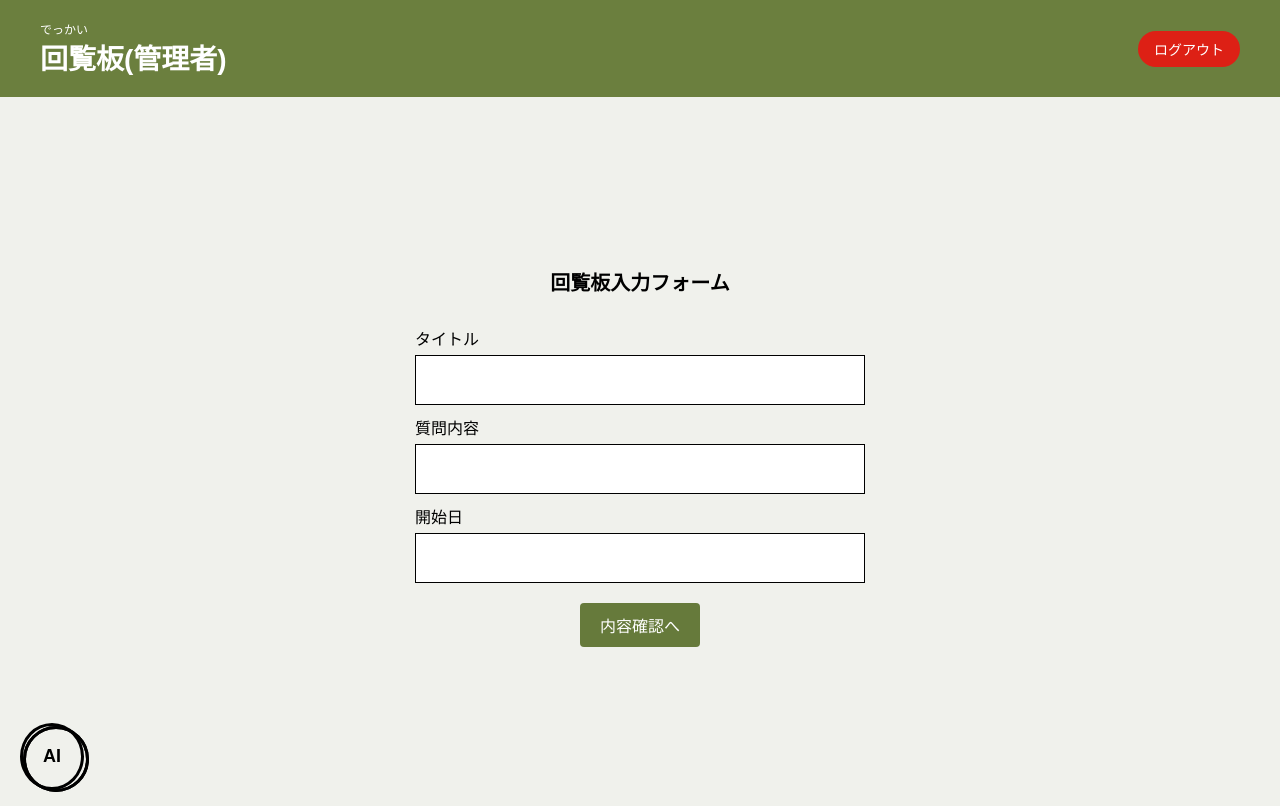
After one commit to kokoro-12-11/2025U22, a Flask app: page /aadmin_board_create in a window 1280 px wide. The commit adds this page. Run offline with Flask 3, Linux system fonts and the light colour scheme.

Commit message:
250717/1622
管理者画面
admin_board_create.html
(回覧板作成ページ)
admin_confirmation.html
(回覧板確認ページ)
admin_completed.html
(回覧板完了ページ)の作成とlogin、registerの微調整

```diff
--- /dev/null
+++ b/develop/static/css/admin_board_create.css
@@ -0,0 +1,117 @@
+/* 基本設定 */
+body {
+  margin: 0;
+  font-family: "Hiragino Kaku Gothic ProN", sans-serif;
+  background-color: #f0f1ec;
+  height: 100vh;
+  display: flex;
+  flex-direction: column;
+}
+
+.header {
+  background-color: #6b7f3e;
+  color: #fff;
+  padding: 20px 40px;
+  display: flex;
+  justify-content: space-between;
+  align-items: center;
+}
+
+.header_left .subtitle {
+  margin: 0;
+  font-size: 12px;
+}
+
+.header_left h1 {
+  margin: 0;
+  font-size: 28px;
+}
+
+.logout_btn {
+  background-color: #dd2015;
+  color: white;
+  border: none;
+  padding: 8px 16px;
+  border-radius: 20px;
+  font-size: 14px;
+  cursor: pointer;
+}
+
+/* メイン */
+main {
+  flex: 1;
+  display: flex;
+  flex-direction: column;
+  align-items: center;
+  justify-content: center;
+  padding: 10px;
+  position: relative;
+}
+
+main h2 {
+  font-size: 20px;
+  margin-bottom: 20px;
+}
+
+.form {
+  font-size: 16px;
+}
+
+.form label {
+  display: block;
+  margin-top: 10px;
+}
+
+.form input {
+  width: 450px;
+  height: 50px;
+  font-size: 16px;
+  padding: 4px;
+  margin-top: 5px;
+  border: 1px solid #000;
+  box-sizing: border-box;
+}
+
+.submit_btn {
+  margin-top: 20px;
+  background-color: #667a3b;
+  color: white;
+  font-size: 16px;
+  padding: 10px 20px;
+  border: none;
+  border-radius: 4px;
+  cursor: pointer;
+  display: block;
+  margin-left: auto;
+  margin-right: auto;
+}
+
+/* AIロゴ */
+.ai_logo {
+  position: absolute;
+  bottom: 10px;
+  left: 20px;
+}
+
+.ai_logo span {
+  display: inline-block;
+  font-size: 18px;
+  font-weight: bold;
+  border: 3px solid black;
+  border-radius: 50%;
+  padding: 20px;
+  position: relative;
+}
+
+.ai_logo span::before,
+.ai_logo span::after {
+  content: "";
+  position: absolute;
+  width: 60px;
+  height: 60px;
+  border: 3px solid black;
+  border-radius: 50%;
+  top: 0;
+  left: 0;
+  transform: rotate(45deg);
+}
--- /dev/null
+++ b/develop/templates/admin_board_create.html
@@ -0,0 +1,42 @@
+<!DOCTYPE html>
+<html lang="ja">
+    <head>
+        <meta charset="UTF-8">
+        <title>回覧板(管理者)</title>
+        <link rel="stylesheet" href="{{ url_for('static', filename='css/admin_board_create.css') }}">
+    </head>
+    <body>
+        <header  class="header">
+
+            <div class="header_left">
+                <p class="subtitle">でっかい</p>
+                <h1>回覧板(管理者)</h1>
+            </div>
+
+            <button class="logout_btn">ログアウト</button>
+
+        </header>
+
+        <main>
+            <h2>回覧板入力フォーム</h2>
+            <form class="form" action="admin_confirmation.html" method="post">
+                <label for="title">タイトル</label>
+                <input type="text" id="title" name="title">
+
+                <label for="content">質問内容</label>
+                <input type="text" id="content" name="content">
+
+                <label for="start">開始日</label>
+                <input type="text" id="start" name="start">
+
+                <button type="submit" class="submit_btn">内容確認へ</button>
+
+
+            </form>
+
+            <div class="ai_logo">
+                <span>AI</span>
+            </div>
+        </main>
+    </body>
+</html>
--- a/develop/templates/login.html
+++ b/develop/templates/login.html
@@ -12,7 +12,7 @@
   </div>
 
   <div class="login-container">
-    <form id="loginForm" onsubmit="return login()">
+    <form id="loginForm" method="" action="">
       <label for="username">ユーザー名</label>
       <input type="text" id="username" name="username" required>
 
--- a/develop/templates/register.html
+++ b/develop/templates/register.html
@@ -12,7 +12,7 @@
     </div>
 
     <div class="register-container">
-        <form id="registerForm" onsubmit="return register()">
+        <form id="registerForm" method="" action="">
             <label for="username">ユーザー名</label>
             <input type="text" id="username" name="username" required>
 
```
Also changed, not shown: develop/static/css/admin_completed.css (added, +71 -0 lines), develop/static/css/admin_confirmation.css (added, +144 -0 lines), develop/templates/admin_completed.html (added, +25 -0 lines), develop/templates/admin_confirmation.html (added, +57 -0 lines).
